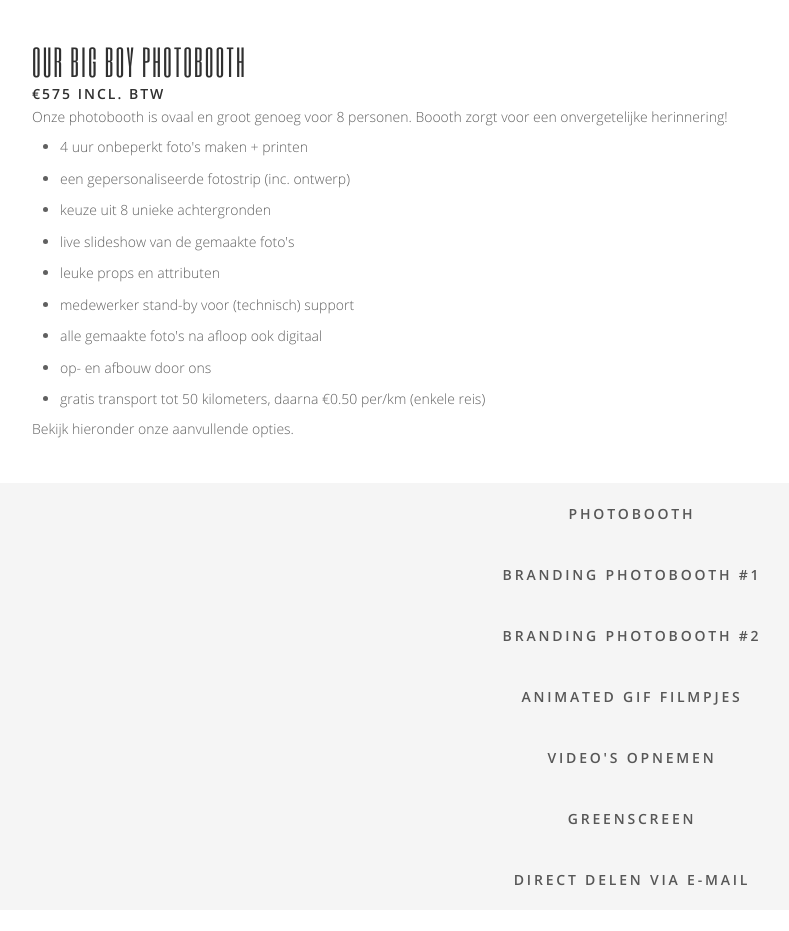
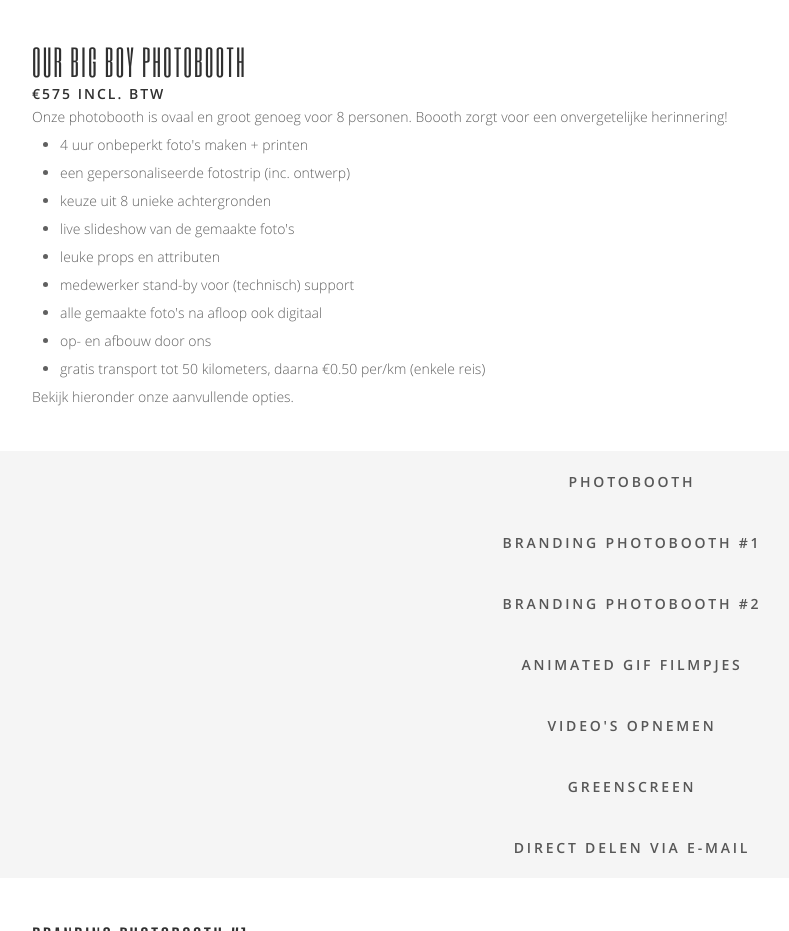
Before and after one commit to latumak/Boooth, a plain HTML site: page index.html in a window 1280 px wide. Shown: the part 1100-2031 px from the top of the page, without its empty margins (8-797 px from the left). Drawn offline with Linux system fonts and the light colour scheme.

Commit message:
Add files via upload

```diff
--- a/styles/style.css
+++ b/styles/style.css
@@ -147,7 +147,7 @@ li {
 	color: #606060;
 	font-size: 14px;
 	font-family: 'OpenSans-Light';
-	line-height: 2.25em;
+	line-height: 2em;
 	margin-left: 2em;
 }
 
```
